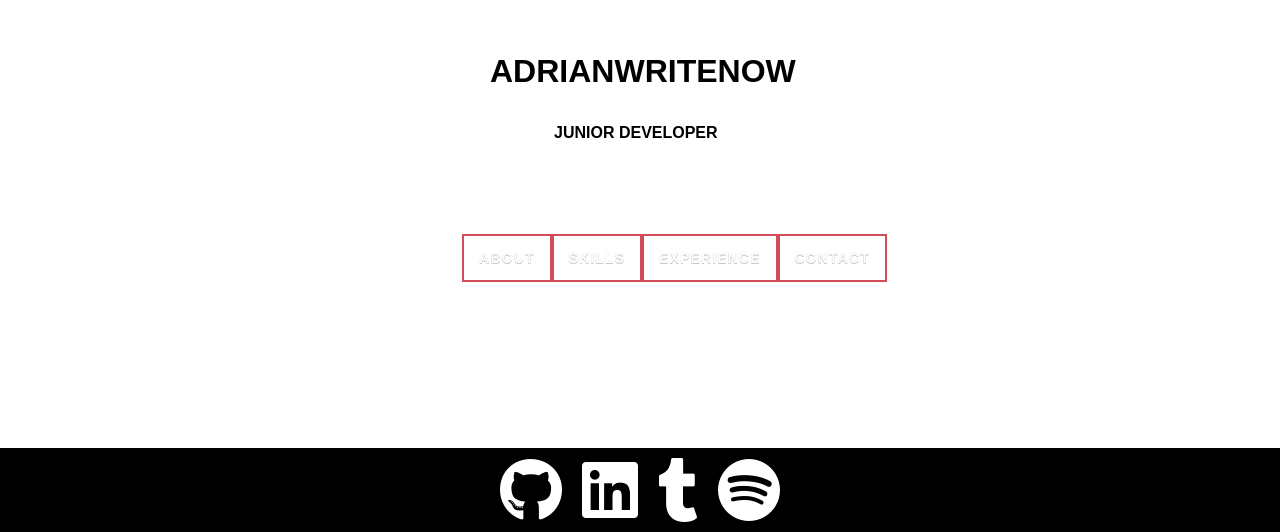
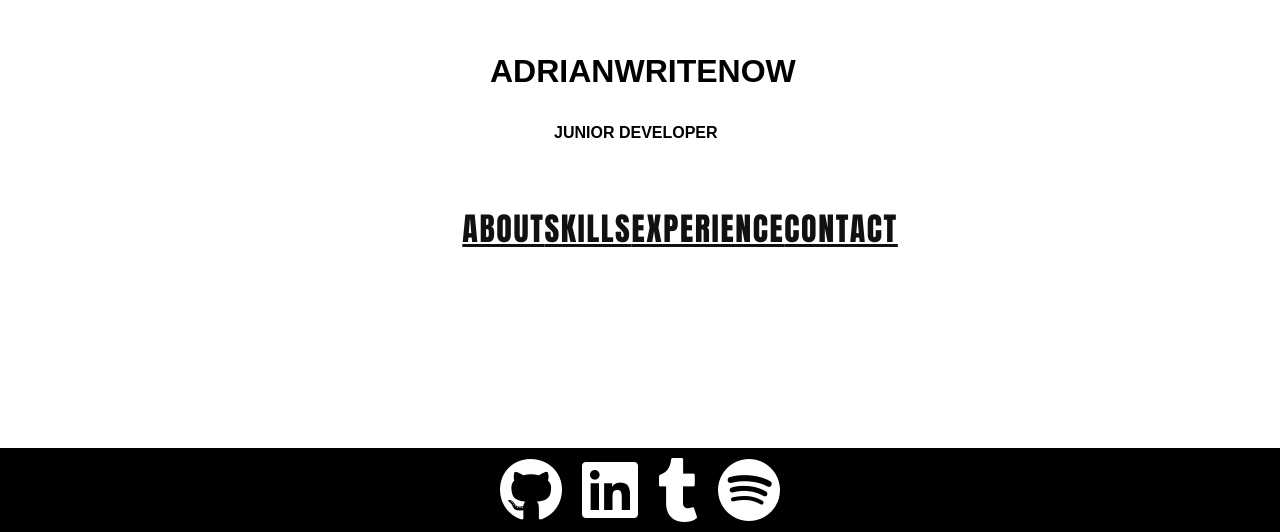
Before and after one commit to Adrianwritenow/portfolio, a React (Create React App) app: page / in a window 1280 px wide. Shown: the part 268-800 px from the top of the page. Built offline with nearby package versions, Linux system fonts and the light colour scheme; a web font is replaced by a local one.

Commit message:
fixed icon size added hover effect to splash

```diff
--- a/public/index.html
+++ b/public/index.html
@@ -9,6 +9,7 @@
       homescreen on Android. See https://developers.google.com/web/fundamentals/engage-and-retain/web-app-manifest/
     -->
     <link href="https://fonts.googleapis.com/css?family=News+Cycle|Poiret+One" rel="stylesheet">
+    <link href="https://fonts.googleapis.com/css?family=Anton" rel="stylesheet">
     <link rel="manifest" href="%PUBLIC_URL%/manifest.json">
     <link rel="shortcut icon" href="%PUBLIC_URL%/favicon.ico">
 
--- a/src/App.css
+++ b/src/App.css
@@ -60,17 +60,17 @@ section {
   .four .wrapper:before {
     background: #e4135d; }
 
-.flex-center {
-  position: fixed;
-  bottom: 0;
-  min-height: 10%; }
+.fa-4x {
+  font-size: 2em; }
 
 h4 {
   margin-top: -20%; }
 
 .flex-center {
+  position: fixed;
+  bottom: 0;
+  min-height: 10%;
   width: 100%;
-  min-height: 10%;
   background: #000;
   display: -webkit-box;
   display: -webkit-flex;
@@ -128,51 +128,40 @@ button {
   top: 240%;
   left: 70%; }
 
-a.animated-button:link, a.animated-button:visited {
-  position: relative;
-  display: block;
-  margin: 30px auto 0;
-  padding: 14px 15px;
-  color: #fff;
-  font-size: 14px;
-  font-weight: bold;
-  text-align: center;
-  text-decoration: none;
+.linethru {
+  display: inline-block;
+  position: relative; }
+  .linethru:after {
+    content: '';
+    width: 100%;
+    position: absolute;
+    height: .5em;
+    background-color: crimson;
+    display: block;
+    bottom: .25em;
+    z-index: -1;
+    transform-origin: center left;
+    animation: strikethrough 1s 0.5s cubic-bezier(0.55, 0, 0.1, 1) 1;
+    transition: transform 0.5s cubic-bezier(0.55, 0, 0.1, 1); }
+
+a {
+  font-size: 2em; }
+
+.linethru--rev {
+  font-family: Anton;
   text-transform: uppercase;
-  overflow: hidden;
-  letter-spacing: .08em;
-  border-radius: 0;
-  text-shadow: 0 0 1px rgba(0, 0, 0, 0.2), 0 1px 0 rgba(0, 0, 0, 0.2);
-  -webkit-transition: all 1s ease;
-  -moz-transition: all 1s ease;
-  -o-transition: all 1s ease;
-  transition: all 1s ease; }
+  letter-spacing: 0.05em;
+  color: #111;
+  font-weight: normal; }
+  .linethru--rev:after {
+    transform: scaleX(0);
+    transform-origin: center left; }
+  .linethru--rev:hover:after {
+    transform: scaleX(1);
+    transform-origin: center left; }
 
-a.animated-button:link:after, a.animated-button:visited:after {
-  content: "";
-  position: absolute;
-  height: 0%;
-  left: 50%;
-  top: 50%;
-  width: 150%;
-  z-index: -1;
-  -webkit-transition: all 0.75s ease 0s;
-  -moz-transition: all 0.75s ease 0s;
-  -o-transition: all 0.75s ease 0s;
-  transition: all 0.75s ease 0s; }
-
-/* Victoria Buttons */
-a.animated-button.victoria-four {
-  border: 2px solid #D24D57; }
-
-a.animated-button.victoria-four:after {
-  background: #D24D57;
-  opacity: .5;
-  -moz-transform: translateY(-50%) translateX(-50%) rotate(90deg);
-  -ms-transform: translateY(-50%) translateX(-50%) rotate(90deg);
-  -webkit-transform: translateY(-50%) translateX(-50%) rotate(90deg);
-  transform: translateY(-50%) translateX(-50%) rotate(90deg); }
-
-a.animated-button.victoria-four:hover:after {
-  opacity: 1;
-  height: 600% !important; }
+@keyframes strikethrough {
+  from {
+    transform: scaleX(0); }
+  to {
+    transform: scaleX(1); } }
--- a/src/App.scss
+++ b/src/App.scss
@@ -1,5 +1,3 @@
-
-
 $redColor: rgba(244,67,54,1);
 $blueColor:rgba(33,150,243,1);
 
@@ -111,6 +109,9 @@ background-color: black;
   }
 }
 
+.fa-4x {
+    font-size: 2em;
+}
 
 
 h4{
@@ -121,7 +122,7 @@ h4{
 .flex-center {
   position: fixed;
   bottom: 0;
-   min-height: 10%
+  min-height: 10%;
   width: 100%;
 
   background: #000;
@@ -207,54 +208,52 @@ button{
 
 
 /////BUTTON/////
-a.animated-button:link, a.animated-button:visited {
+
+.linethru {
+  display: inline-block;
   position: relative;
+  &:after {
+    content: '';
+    width: 100%;
+    position: absolute;
+    height: .5em;
+    background-color: crimson;
     display: block;
-	margin: 30px auto 0;
-	padding: 14px 15px;
-	color: #fff;
-	font-size:14px;
-	font-weight: bold;
-	text-align: center;
-	text-decoration: none;
-	text-transform: uppercase;
-	overflow: hidden;
-	letter-spacing: .08em;
-	border-radius: 0;
-	text-shadow: 0 0 1px rgba(0, 0, 0, 0.2), 0 1px 0 rgba(0, 0, 0, 0.2);
-	-webkit-transition: all 1s ease;
-	-moz-transition: all 1s ease;
-	-o-transition: all 1s ease;
-	transition: all 1s ease;
-}
-a.animated-button:link:after, a.animated-button:visited:after {
-	content: "";
-	position: absolute;
-	height: 0%;
-	left: 50%;
-	top: 50%;
-	width: 150%;
+    bottom: .25em;
     z-index: -1;
-	-webkit-transition: all 0.75s ease 0s;
-	-moz-transition: all 0.75s ease 0s;
-	-o-transition: all 0.75s ease 0s;
-	transition: all 0.75s ease 0s;
+    transform-origin: center left;
+		animation: strikethrough 1s 0.5s cubic-bezier(.55, 0, .1, 1) 1;
+		transition: transform 0.5s cubic-bezier(.55, 0, .1, 1);
+
   }
 
-/* Victoria Buttons */
+}
 
-a.animated-button.victoria-four {
-	border: 2px solid #D24D57;
+a{
+  font-size: 2em;
 }
-a.animated-button.victoria-four:after {
-	background: #D24D57;
-	opacity: .5;
-	-moz-transform: translateY(-50%) translateX(-50%) rotate(90deg);
-	-ms-transform: translateY(-50%) translateX(-50%) rotate(90deg);
-	-webkit-transform: translateY(-50%) translateX(-50%) rotate(90deg);
-	transform: translateY(-50%) translateX(-50%) rotate(90deg);
+
+.linethru--rev{
+  font-family: Anton;
+  text-transform: uppercase;
+  letter-spacing: 0.05em;
+  color: #111;
+  font-weight: normal;
+
+  &:after {
+    transform: scaleX(0);
+	  transform-origin: center left;
   }
-a.animated-button.victoria-four:hover:after {
-	opacity: 1;
-	height: 600% !important;
+  &:hover:after {
+    transform: scaleX(1);
+	  transform-origin: center left;
   }
+}
+@keyframes strikethrough {
+		from {
+				transform: scaleX(0);
+		}
+		to {
+				transform: scaleX(1);
+		}
+}
--- a/src/components/splash.js
+++ b/src/components/splash.js
@@ -25,10 +25,10 @@ class Splash extends Component {
           </div>
           </div>
           <div className='splashButtons'>
-            <a href="#" className="animated-button victoria-four">ABOUT</a>
-            <a href="#" className="animated-button victoria-four">SKILLS</a>
-            <a href="#" className="animated-button victoria-four">EXPERIENCE</a>
-            <a href="#" className="animated-button victoria-four">CONTACT</a>
+            <a href="#" className="linethru linethru--rev">ABOUT</a>
+            <a href="#" className="linethru linethru--rev">SKILLS</a>
+            <a href="#" className="linethru linethru--rev">EXPERIENCE</a>
+            <a href="#" className="linethru linethru--rev">CONTACT</a>
           </div>
         </div>
     );
```
Lines whose indentation alone changed are shown as unchanged.
